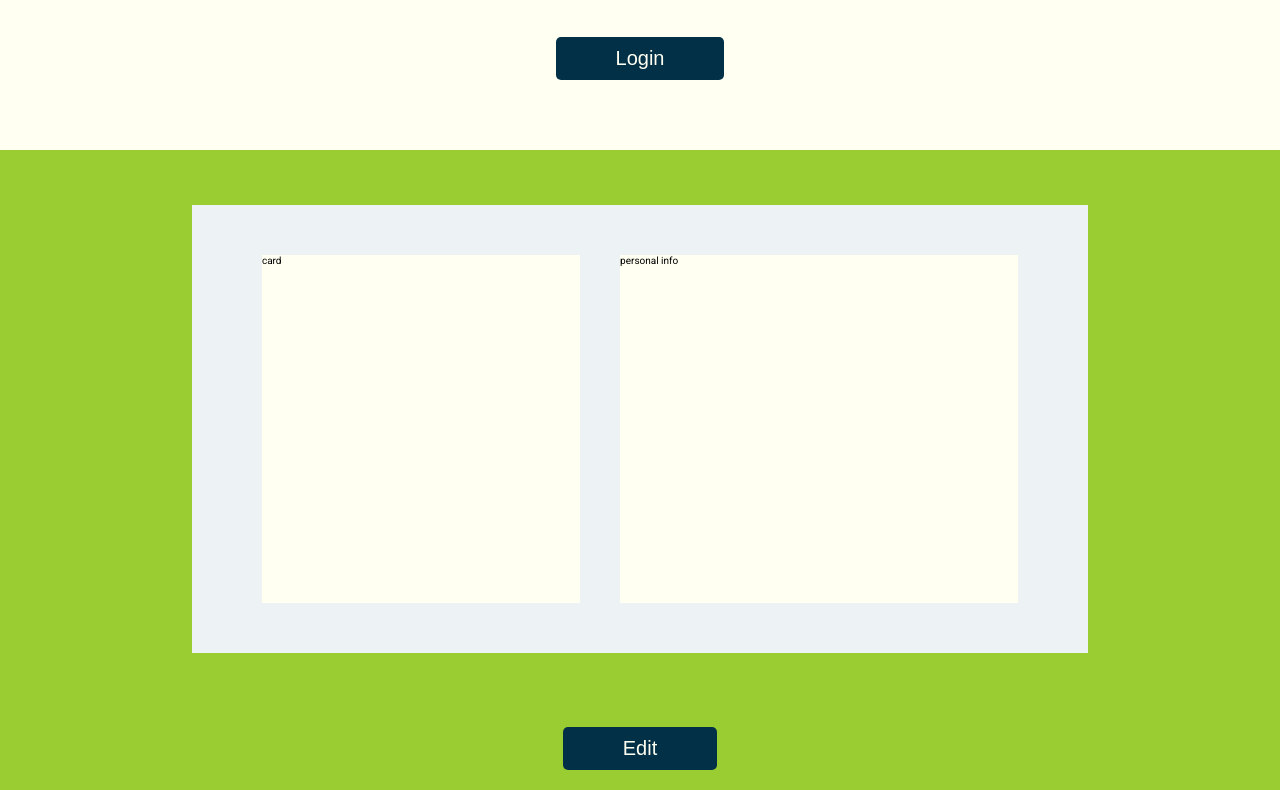
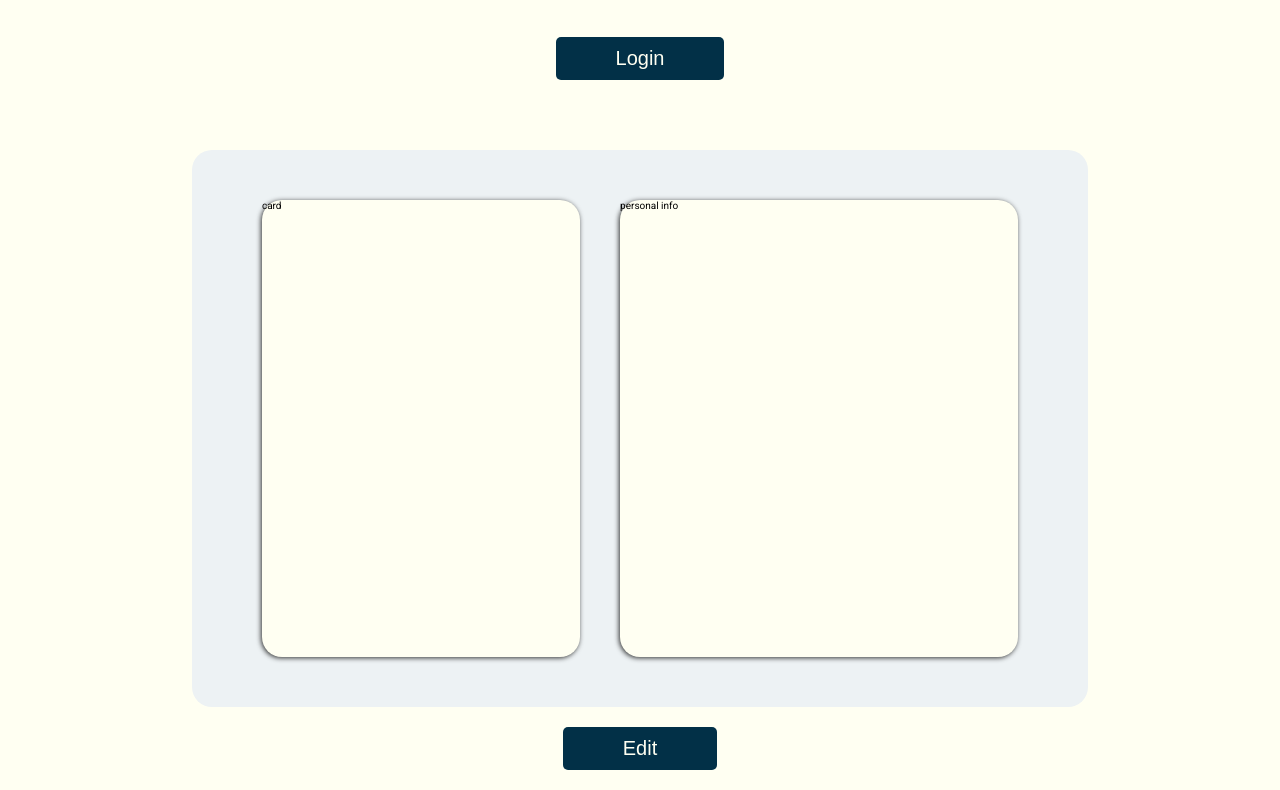
Before and after one commit to lboyadzhiev/Pocket-Football, a website: page index.html in a window 1280 px wide. Shown: the part 1695-2485 px from the top of the page. Drawn offline with Linux system fonts and the light colour scheme.

Commit message:
card changes

```diff
--- a/sass/_components.scss
+++ b/sass/_components.scss
@@ -261,21 +261,23 @@
 .profile {
   background-color: var(--color-grey);
   width: 70%;
-  height: 70%;
+  height: 100%;
   margin: auto;
   display: flex;
   justify-content: space-around;
   padding: 5rem;
-
+  border-radius: 2rem;
   * {
     background-color: var(--color-light);
+    border-radius: 2rem;
+    box-shadow: -0.1rem 0.1rem 0.5rem rgba(0, 0, 0, 0.8);
   }
 
   &__card {
-    width: 40%;
+    flex: 0 0 40%;
   }
 
   &__info {
-    width: 50%;
+    flex: 0 0 50%;
   }
 }
--- a/sass/_layout.scss
+++ b/sass/_layout.scss
@@ -41,7 +41,6 @@
 
 .myGame-section {
   height: 80vh;
-  background-color: yellowgreen;
   display: flex;
   flex-direction: column;
   justify-content: space-between;
```
Also changed, not shown: css/style.css.
